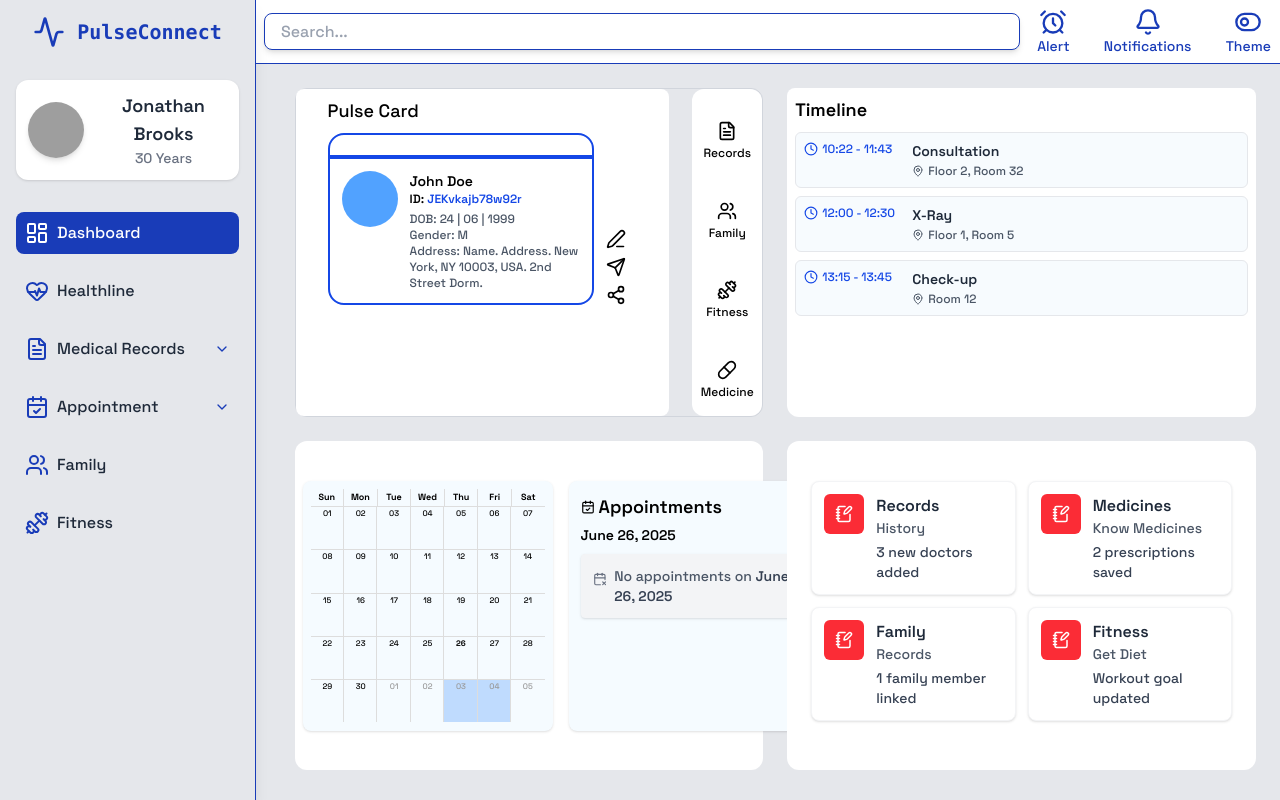
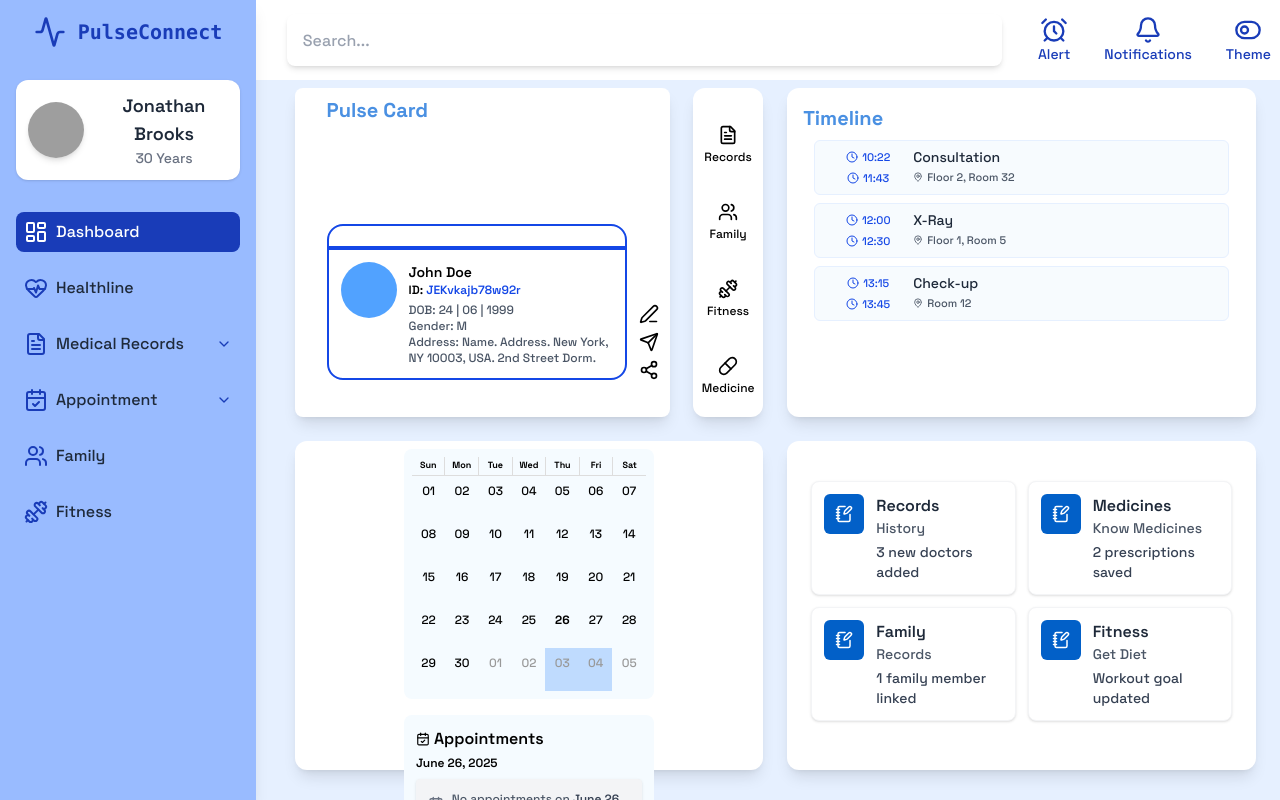
Before and after one commit to BlessinCareEssentialsPvtLtd/PulseConnect, a React (Vite) app in the folder frontend/: page / in a window 1280 px wide. Built offline with nearby package versions, Linux system fonts and the light colour scheme; grey boxes are pictures that could not be loaded.

Commit message:
Improved the Patient's Dashboard

```diff
--- a/frontend/src/App.css
+++ b/frontend/src/App.css
@@ -1,6 +1,127 @@
 @import url("https://fonts.googleapis.com/css2?family=Space+Grotesk:wght@300..700&display=swap");
+@import url('https://fonts.googleapis.com/css2?family=Anton&family=Open+Sans:ital,wght@0,300..800;1,300..800&family=Poppins:ital,wght@0,100;0,200;0,300;0,400;0,500;0,600;0,700;0,800;0,900;1,100;1,200;1,300;1,400;1,500;1,600;1,700;1,800;1,900&display=swap');
 @import "tailwindcss";
 @import "react-big-calendar/lib/css/react-big-calendar.css";
+
+*{
+  font-family:"Open Sans",;
+}
+
+/* Fonts */
+
+
+.open-sans {
+  font-family: "Open Sans", sans-serif;
+  font-optical-sizing: auto;
+}
+
+.poppins-thin {
+  font-family: "Poppins", sans-serif;
+  font-weight: 100;
+  font-style: normal;
+}
+
+.poppins-extralight {
+  font-family: "Poppins", sans-serif;
+  font-weight: 200;
+  font-style: normal;
+}
+
+.poppins-light {
+  font-family: "Poppins", sans-serif;
+  font-weight: 300;
+  font-style: normal;
+}
+
+.poppins-regular {
+  font-family: "Poppins", sans-serif;
+  font-weight: 400;
+  font-style: normal;
+}
+
+.poppins-medium {
+  font-family: "Poppins", sans-serif;
+  font-weight: 500;
+  font-style: normal;
+}
+
+.poppins-semibold {
+  font-family: "Poppins", sans-serif;
+  font-weight: 600;
+  font-style: normal;
+}
+
+.poppins-bold {
+  font-family: "Poppins", sans-serif;
+  font-weight: 700;
+  font-style: normal;
+}
+
+.poppins-extrabold {
+  font-family: "Poppins", sans-serif;
+  font-weight: 800;
+  font-style: normal;
+}
+
+.poppins-black {
+  font-family: "Poppins", sans-serif;
+  font-weight: 900;
+  font-style: normal;
+}
+
+.poppins-thin-italic {
+  font-family: "Poppins", sans-serif;
+  font-weight: 100;
+  font-style: italic;
+}
+
+.poppins-extralight-italic {
+  font-family: "Poppins", sans-serif;
+  font-weight: 200;
+  font-style: italic;
+}
+
+.poppins-light-italic {
+  font-family: "Poppins", sans-serif;
+  font-weight: 300;
+  font-style: italic;
+}
+
+.poppins-regular-italic {
+  font-family: "Poppins", sans-serif;
+  font-weight: 400;
+  font-style: italic;
+}
+
+.poppins-medium-italic {
+  font-family: "Poppins", sans-serif;
+  font-weight: 500;
+  font-style: italic;
+}
+
+.poppins-semibold-italic {
+  font-family: "Poppins", sans-serif;
+  font-weight: 600;
+  font-style: italic;
+}
+
+.poppins-bold-italic {
+  font-family: "Poppins", sans-serif;
+  font-weight: 700;
+  font-style: italic;
+}
+
+.poppins-extrabold-italic {
+  font-family: "Poppins", sans-serif;
+  font-weight: 800;
+  font-style: italic;
+}
+
+.poppins-black-italic {
+  font-family: "Poppins", sans-serif;
+  font-weight: 900;
+  font-style: italic;
+}
 
 
 .space-grotesk {
@@ -34,7 +155,7 @@
   border: 2px solid #f1f1f1;
 }
 
-/* Optional: reduce header and day cell height */
+/* Compact calendar adjustments */
 .compact-calendar .rbc-month-row {
   min-height: 15px;
 }
@@ -46,19 +167,36 @@
 
 .compact-calendar .rbc-date-cell {
   padding: 0 !important;
-  height: 20px;
-  font-size: 8px;
+  height: 30px; /* Increased height for better spacing */
+  font-size: 12px; /* Increased font size for day numbers */
   text-align: center;
+  vertical-align: middle;
+  display: flex;
+  justify-content: center;
+  align-items: center;
 }
 
+/* Hide event names inside calendar cells */
 .compact-calendar .rbc-event {
-  display: none !important; /* hide event names */
+  display: none !important;
 }
 
+/* Toolbar spacing (though toolbar is disabled in your code) */
 .compact-calendar .rbc-toolbar {
   margin-bottom: 4px;
 }
 
-.compact-calendar .rbc-month-view {
-  border: none;
+/* Remove all borders */
+.compact-calendar .rbc-calendar,
+.compact-calendar .rbc-month-view,
+.compact-calendar .rbc-month-row,
+.compact-calendar .rbc-day-bg,
+.compact-calendar .rbc-date-cell {
+  border: none !important;
 }
+
+/* Optional: Remove focus outline */
+.compact-calendar .rbc-day-slot:focus,
+.compact-calendar .rbc-date-cell:focus {
+  outline: none;
+}
--- a/frontend/src/components/Appointments.jsx
+++ b/frontend/src/components/Appointments.jsx
@@ -10,6 +10,8 @@ const localizer = momentLocalizer(moment);
 const Appointments = () => {
   const [currentDate, setCurrentDate] = useState(new Date());
   const [selectedDate, setSelectedDate] = useState(new Date());
+
+
 
   const events = [
     {
@@ -35,9 +37,9 @@ const Appointments = () => {
   const selectedEvents = getEventsForDate(selectedDate);
 
   return (
-    <div className="flex justify-evenly gap-4 ">
+    <div className="flex flex-wrap justify-evenly gap-4 ">
       {/* Calendar */}
-      <section className="w-[250px] h-[250px] rounded-lg bg-[#f5fbff] shadow p-2">
+      <section className="w-[250px] h-[250px] rounded-lg bg-[#f5fbff] p-2 ">
         <Calendar
           localizer={localizer}
           events={events}
@@ -65,12 +67,12 @@ const Appointments = () => {
       </section>
 
       {/* Appointments */}
-      <section className="w-[250px] h-[250px] rounded-lg bg-[#f5fbff] shadow p-3 overflow-y-auto text-[13px]">
-        <h1 className="font-semibold text-lg flex items-center gap-1">
+      <section className="w-[250px] h-[250px] rounded-lg bg-[#f5fbff]  p-3 overflow-y-auto text-[13px]">
+        <h1 className="font-semibold text-base flex items-center gap-1">
           <CalendarCheck size={14} />
           Appointments
         </h1>
-        <h2 className="font-semibold mt-1 mb-2 text-[14px]">
+        <h2 className="font-semibold mt-1 mb-2 text-xs">
           {moment(selectedDate).format("MMMM D, YYYY")}
         </h2>
 
@@ -82,14 +84,14 @@ const Appointments = () => {
                   className="flex items-center gap-2 bg-white p-2 rounded shadow-sm"
                 >
                   <CalendarCheck size={16} className="text-blue-600 mt-1" />
-                  <p className="text-sm font-medium text-gray-800">{event.title}</p>
+                  <p className="text-xs font-medium text-gray-800">{event.title}</p>
                 </li>
               ))}
             </ul>
           ) : (
             <div className="flex items-start gap-2 text-gray-600 bg-gray-100 p-3 rounded shadow-sm">
               <CalendarX2 size={18} className="mt-1 text-gray-500" />
-              <p className="text-sm">
+              <p className="text-xs">
                 No appointments on{" "}
                 <span className="font-semibold text-gray-700">
                   {moment(selectedDate).format("MMMM D, YYYY")}
--- a/frontend/src/components/Navbar.jsx
+++ b/frontend/src/components/Navbar.jsx
@@ -3,13 +3,13 @@ import React from "react";
 
 const Navbar = () => {
   return (
-    <nav className="flex max-w-full h-14 md:h-16 fixed z-[5] w-screen bg-white border-b border-blue-800">
+    <nav className="flex max-w-full h-14 md:h-20 fixed z-[5] w-screen bg-white">
       {/* Left Section: Placeholder */}
       <div className="w-[48px] md:w-[80px] lg:w-[20vw]" id="emptyPlaceholder" />
 
       {/* Middle Section: Search Bar */}
-      <div className="flex-[3] flex items-center justify-center space-x-6 p-2">
-        <div className="w-full bg-white h-4/5 rounded-lg shadow-md flex items-center border border-blue-800">
+      <div className="flex-[3] flex items-center justify-center space-x-6 ml-1 p-2">
+        <div className="w-[95%] bg-white h-4/5 rounded-lg shadow-md flex items-center">
           <input
             className="w-full h-full text-left placeholder:text-gray-400 px-4 text-sm md:text-base rounded-full focus:outline-none"
             type="text"
--- a/frontend/src/components/RightSideProfile.jsx
+++ b/frontend/src/components/RightSideProfile.jsx
@@ -5,7 +5,7 @@ import { motion } from "motion/react";
 const RightSideProfile = () => {
   return (
     <motion.div
-      className=" w-[25%] h-[80vh] rounded-lg shadow-lg border-blue-800 border p-4 bg-white fixed top-20 right-2.5 transition-all duration-300 z-[5] min-w-[240px] overflow-y-scroll overflow-x-hidden"
+      className=" w-[25%] h-[80vh] rounded-lg shadow-lg p-4 bg-white fixed top-20 right-2.5 transition-all duration-300 z-[5] min-w-[240px] overflow-y-scroll overflow-x-hidden"
       initial={{ opacity: 0, x: 400 }}
       animate={{ opacity: 1, x: 36 }}
       exit={{ opacity: 0, x: 400 }}
--- a/frontend/src/components/Sidebar.jsx
+++ b/frontend/src/components/Sidebar.jsx
@@ -63,7 +63,7 @@ function Sidebar({ toggleProfileFunction }) {
   ];
 
   return (
-    <div className="w-[48px] md:w-[80px] lg:w-[20vw] h-screen p-1 md:p-4 bg-gray-200 shadow-lg z-[6] fixed overflow-y-scroll lg:overflow-y-auto border-r border-blue-800">
+    <div className="w-[48px] md:w-[80px] lg:w-[20vw] h-screen p-1 md:p-4 bg-[#99bbff] shadow-lg z-[6] fixed overflow-y-scroll lg:overflow-y-auto ">
       <div className="flex flex-col h-full items-center justify-center gap-8 lg:justify-start">
         {/* Left Section: Logo */}
         <div className="flex lg:items-center justify-center text-blue-800 gap-3 w-full h-20 items-start lg:h-auto">
@@ -97,12 +97,12 @@ function Sidebar({ toggleProfileFunction }) {
           {navItems.map((item, index) => (
             <li
               key={index}
-              className={`flex flex-col  gap-2 p-2 rounded-lg  transition cursor-pointer border border-blue-800 lg:border-transparent  ${
+              className={`flex flex-col gap-2 p-2 rounded-lg transition cursor-pointer lg:border-transparent ${
                 item.subMenu ? "overflow-hidden " : ""
               } ${
                 item.label === currentSelected
                   ? " bg-blue-800 hover:bg-blue-700"
-                  : "hover:bg-gray-300"
+                  : "hover:bg-[#b3ccff]"
               }`}
               onClick={() => setCurrentSelected(item.label)}
             >
@@ -151,10 +151,10 @@ function Sidebar({ toggleProfileFunction }) {
                       {item.subMenu.map((subItem, subIndex) => (
                         <li
                           key={subIndex}
-                          className={`flex items-center gap-2  p-2 rounded-lg cursor-pointer ${
+                          className={`flex items-center gap-2 p-2 rounded-lg cursor-pointer ${
                             item.label === currentSelected
                               ? " text-white hover:bg-blue-500"
-                              : "hover:bg-gray-200"
+                              : "hover:bg-[#aac4ff]"
                           }`}
                         >
                           <subItem.icon
--- a/frontend/src/components/layout.jsx
+++ b/frontend/src/components/layout.jsx
@@ -2,7 +2,7 @@ import "../App.css";
 
 const Layout = ({ children }) => {
   return (
-    <div className="flex flex-col min-h-screen w-full overflow-x-hidden bg-gray-200">
+    <div className="flex flex-col min-h-screen w-full overflow-x-hidden bg-[#e6f0ff]">
       <div className="h-16" id="navbarPlaceholder" />
       <div className="flex flex-1">
         <div className="w-[8.33%] lg:w-[21.4%] h-full mx-4" id="leftplaceholder" />
--- a/frontend/src/pages/Dashboard.jsx
+++ b/frontend/src/pages/Dashboard.jsx
@@ -13,6 +13,7 @@ import {
   Video,
   NotebookPen
 } from "lucide-react";
+
 import { MapPin, Clock } from "lucide-react";
 import RightSideProfile from "../components/RightSideProfile";
 import "react-big-calendar/lib/css/react-big-calendar.css";
@@ -65,12 +66,12 @@ const historyTiles = [
 
 const PulseCard = () => (
   <div className="rounded-xl h-full w-full">
-    <div className="flex items-center justify-between bg-transparent h-full w-full mb-1">
-      <div className="w-[80%] h-full bg-white pl-8 p-2 rounded-lg ">
-        <h1 className="text-lg font-medium mb-2">Pulse Card</h1>
-        <div className="flex justify-start items-end w-full mb-2">
+    <div className="flex flex-col md:flex-row items-center justify-between gap-4 bg-transparent h-full w-full mb-1">
+      <div className="relative w-full md:w-[80%] h-full bg-white pl-8 p-2 rounded-lg shadow-lg ">
+        <h1 className="text-xl font-bold text-primary mb-2">Pulse Card</h1>
+        <div className="flex flex-1 justify-start items-end w-full md:mb-[10%] md:absolute bottom-0">
           {/* Left: user info */}
-          <div className=" h-[40%] w-[80%] ">
+          <div className="w-full md:h-[40%] md:w-[80%] ">
             <div className="border-2  border-blue-700 rounded-t-2xl h-6" />
             <div className="border-2  border-blue-700 rounded-b-2xl p-3 flex gap-3">
               <div className="w-12 h-12 sm:w-14 sm:h-14 bg-blue-400 rounded-full flex-shrink-0" />
@@ -100,8 +101,8 @@ const PulseCard = () => (
         </div>
       </div>
       {/* Quick links */}
-      <div className="h-full w-[15%] bg-white rounded-xl">
-      <div className="flex flex-col justify-evenly items-center gap-4 my-2 h-full ">
+      <div className="h-full w-fill md:w-[15%] bg-white rounded-xl p-2 shadow-lg">
+      <div className="flex md:flex-col flex-row justify-evenly items-center gap-4 my-2 h-full ">
         {quickLinks.map(({ icon: Icon, label }) => (
           <button key={label} className="flex flex-col items-center">
             <Icon size={20} />
@@ -116,27 +117,34 @@ const PulseCard = () => (
   </div>
 );
 
+
 const Timeline = () => (
-  <div className="rounded-lg bg-white p-2 w-full">
-    <h2 className="text-lg font-semibold mb-2">Timeline</h2>
+  <div className="rounded-md bg-white p-2 w-full">
+    <h2 className="text-xl font-bold mb-1 text-primary">Timeline</h2>
 
-    <div className="space-y-2">
+    <div className="flex flex-col gap-2 w-[95%] mx-auto my-2">
       {timelineEvents.map(({ strTime, endTime, title, location }) => (
         <div
           key={`${title}-${strTime}`}
-          className="flex items-start gap-2 border border-gray-200 rounded-md p-2 bg-[#f7fbfe]"
+          className="flex items-start gap- border border-[#e6f0ff] rounded-md p-2 bg-[#f7fbfe]"
         >
           {/* Time Badge with Icon */}
-          <div className="flex items-center gap-1 text-xs font-medium text-blue-700 whitespace-nowrap min-w-[100px]">
-            <Clock size={14} />
-            {strTime} - {endTime}
+          <div className="flex flex-col items-center gap-1 text-[11px] font-medium text-blue-700 min-w-[90px]">
+            <span className="flex gap-1 items-center">
+            <Clock size={12} />
+            {strTime}
+            </span>
+            <span className="flex gap-1 items-center">
+            <Clock size={12} />
+            {endTime}
+            </span>
           </div>
 
           {/* Timeline Details */}
           <div className="flex-1">
-            <h3 className="text-sm font-semibold text-gray-800">{title}</h3>
-            <div className="flex items-center text-xs text-gray-600 mt-0.5">
-              <MapPin size={12} className="mr-1" />
+            <h3 className="text-sm font-medium text-gray-800 leading-tight">{title}</h3>
+            <div className="flex items-center text-[11px] text-gray-600 mt-0.5">
+              <MapPin size={10} className="mr-1" />
               {location}
             </div>
           </div>
@@ -145,6 +153,7 @@ const Timeline = () => (
     </div>
   </div>
 );
+
 
 const HistoryCards = () => (
   <div className="mt-4 rounded-xl bg-white p-4 flex flex-wrap gap-3">
@@ -155,7 +164,7 @@ const HistoryCards = () => (
       >
         <div className="flex items-start gap-3 w-full">
           {/* Icon or visual */}
-          <div className="w-10 h-10 bg-red-500 rounded-md flex items-center justify-center text-white">
+          <div className="w-10 h-10 bg-[#0260c8] rounded-md flex items-center justify-center text-white">
             <NotebookPen size={18} />
           </div>
 
@@ -177,17 +186,17 @@ const HistoryCards = () => (
 export default function Dashboard({ showProfile, toggleProfileFunction }) {
   return (
     <Layout>
-      <div className="w-[90%] p-6 grid grid-cols-1 md:grid-cols-2 grid-rows-4 md:grid-rows-2 gap-6 h-[calc(100vh-70px)]">
-        <div className="rounded-xl h-full w-full border-1 border-gray-300">
+      <div className="w-[90%] p-6 grid grid-cols-1 md:grid-cols-2  md:grid-rows-2 gap-6 md:h-[calc(100vh-70px)]">
+        <div className="rounded-xl h-max md:h-full w-full">
           <PulseCard />
         </div>
-        <div className="bg-white rounded-xl h-full w-full">
+        <div className="bg-white rounded-xl h-max md:h-full w-full shadow-lg p-2">
           <Timeline />
         </div>
-        <div className="bg-white grid place-items-center rounded-xl p-2 h-full w-full">
+        <div className="bg-white grid place-items-center rounded-xl shadow-lg p-2 h-max md:h-full w-full">
           <Appointments />
         </div>
-        <div className="bg-white rounded-xl p-2 h-full w-full">
+        <div className="bg-white rounded-xl p-2 h-max md:h-full w-full shadow-lg ">
           <HistoryCards />
         </div>
       </div>
--- a/frontend/src/pages/DoctorDashboard.jsx
+++ b/frontend/src/pages/DoctorDashboard.jsx
@@ -18,7 +18,7 @@ const DoctorDashboard = () => {
   return (
     <Layout>
       <div
-        className="bg-white flex lg:flex-row flex-col p-4 gap-4 rounded-lg border border-gray-200 w-[83%] sm:w-[92%] lg:w-[78%] shadow-lg"
+        className="bg-white flex lg:flex-row flex-col p-4 gap-4 rounded-lg border border-[#e6f0ff] w-[83%] sm:w-[92%] lg:w-[78%] shadow-lg"
         id="mainDashboard"
       >
         <div className="  w-full h-[70%] lg:w-[70%] lg:h-full flex flex-col gap-4">
@@ -41,7 +41,7 @@ const DoctorDashboard = () => {
                     type="text"
                     placeholder="Enter username"
                     className="rounded-lg px-4 py-2 w-48 text-sm text-blue-800 font-bold
-                        bg-gray-200 placeholder-blue-500 border border-white/30
+                        bg-[#e6f0ff] placeholder-blue-500 border border-white/30
                           shadow-sm focus:ring-2 focus:ring-white/70 focus:outline-none
                           transition duration-200"
                   />
@@ -214,7 +214,7 @@ const DoctorDashboard = () => {
           </div>
         </div>
         <div
-          className="bg-gray-50 w-full h-[30%] lg:w-[30%] lg:h-full rounded-lg p-4 border border-gray-200 shadow-md"
+          className="bg-gray-50 w-full h-[30%] lg:w-[30%] lg:h-full rounded-lg p-4 border border-[#e6f0ff] shadow-md"
           id="calendarDiv"
         >
           <h3 className="text-lg font-bold mb-4">Calendar</h3>
```
